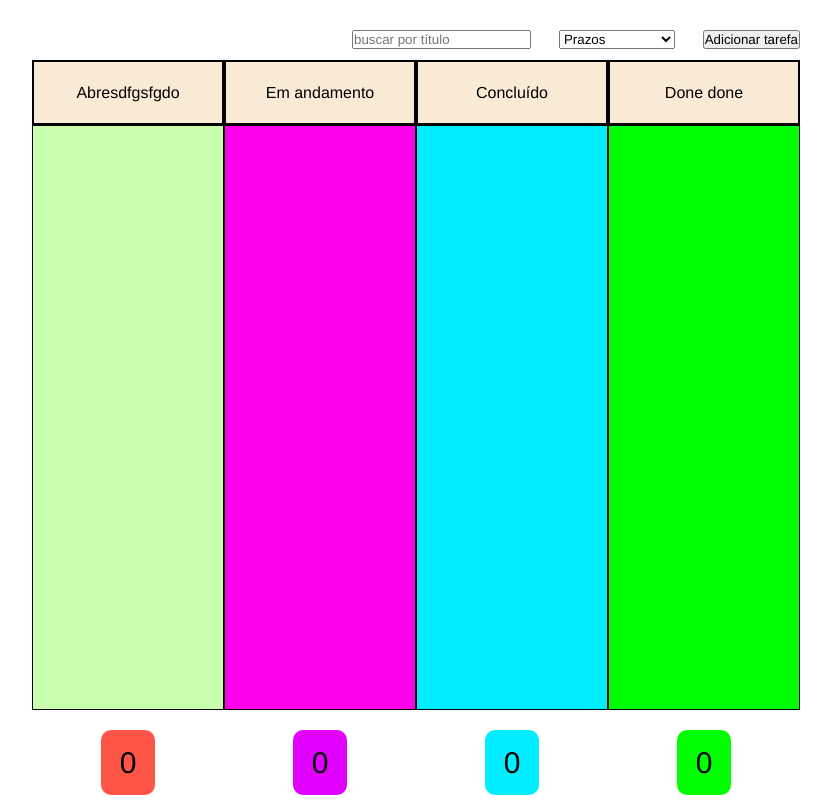
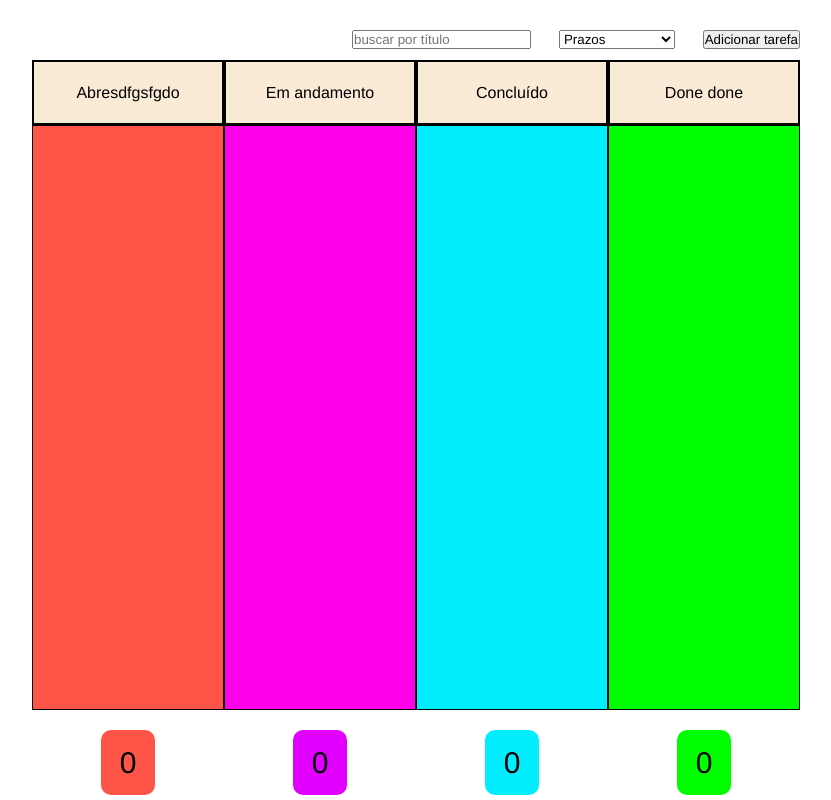
Before and after one commit to bito132/desafio-cyrrus, an Angular app: page / in a window 1280 px wide. Shown: the whole page, without its empty margins (224-1055 px from the left). Built offline with nearby package versions, Linux system fonts and the light colour scheme.

Commit message:
Revert "alteração cor coluna 1"
This reverts commit eefa32db3fd04dde3e3568d93281050245b730a5.

```diff
--- a/src/app/componentes/coluna-kanban/coluna-kanban.component.css
+++ b/src/app/componentes/coluna-kanban/coluna-kanban.component.css
@@ -8,7 +8,7 @@
 }
 
 #coluna-1{
-    background-color: rgb(200, 255, 173);
+    background-color: rgb(255, 85, 73);
 }
 
 #coluna-2{
```
